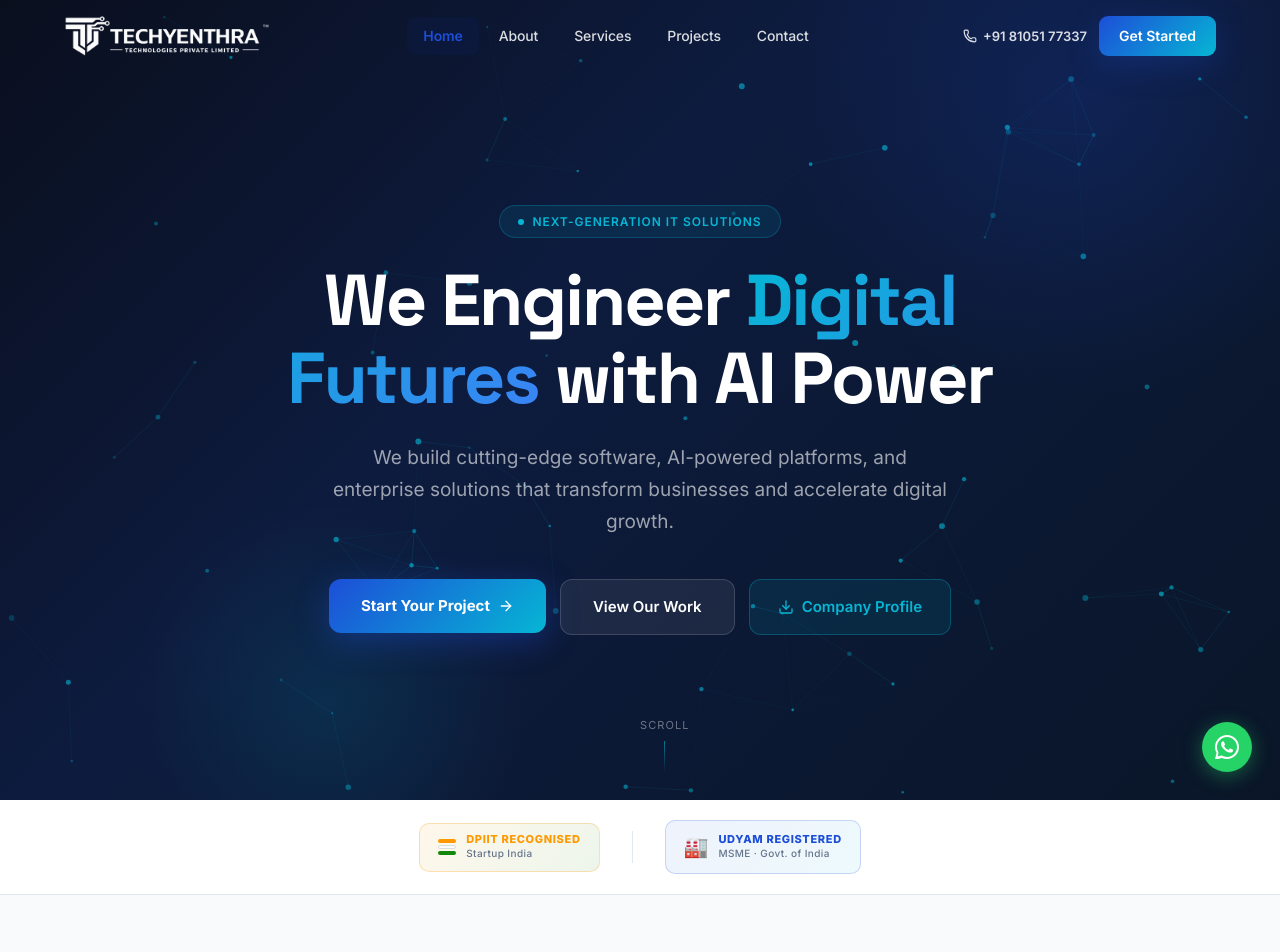
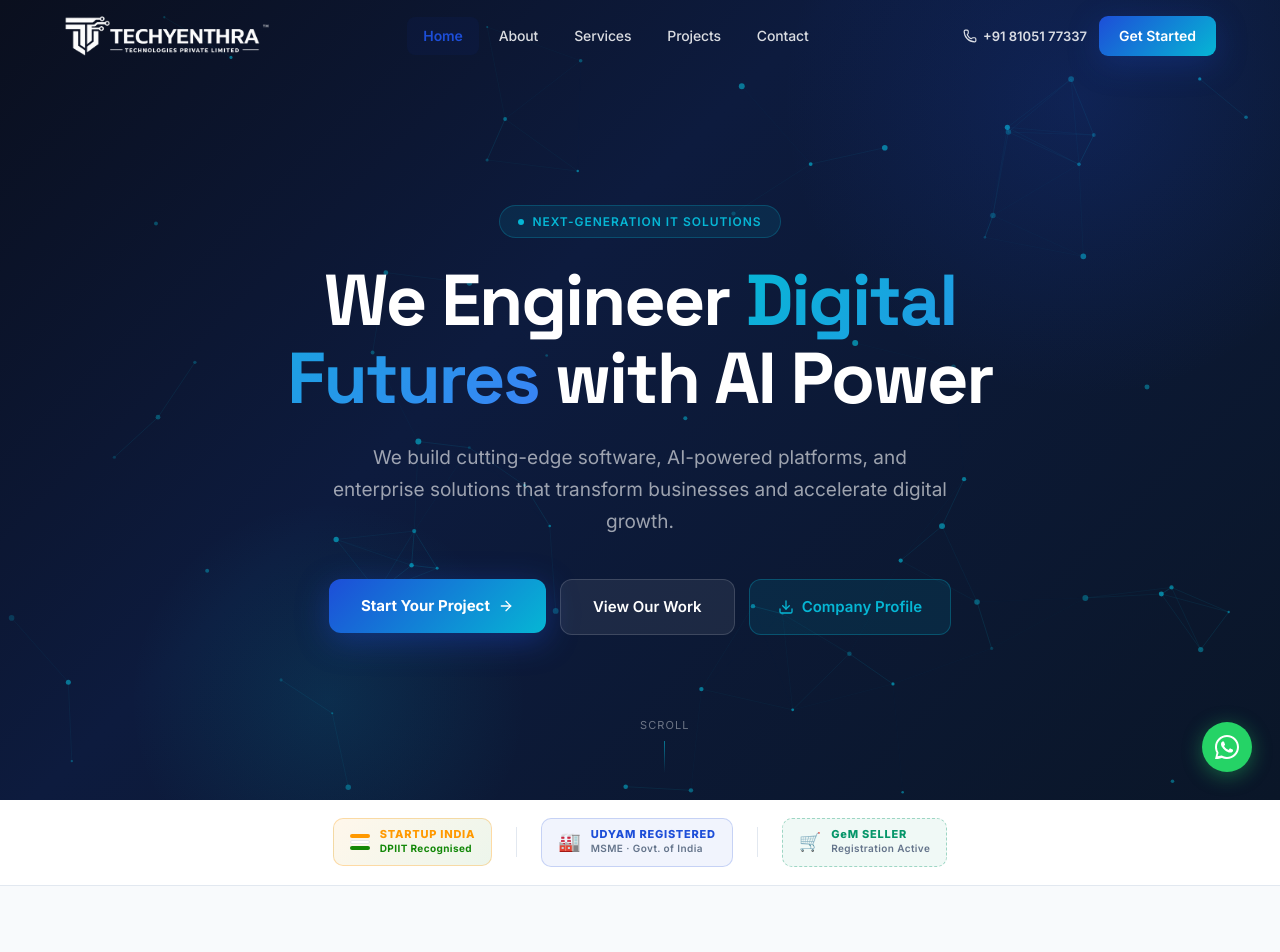
Before and after one commit to Muthukumaruma/TechYentra, a React (Vite) app: page / in a window 1280 px wide. Shown: the top 952 px of the page. Built offline with nearby package versions, Linux system fonts and the light colour scheme.

Commit message:
feat: add Startup India badge, GeM seller badge, CIN in footer, schema identifiers

```diff
--- a/index.html
+++ b/index.html
@@ -68,8 +68,12 @@
         "addressRegion": "Karnataka",
         "addressCountry": "IN"
       },
-      "foundingDate": "2019",
-      "numberOfEmployees": { "@type": "QuantitativeValue", "value": "20" },
+      "foundingDate": "2026",
+      "identifier": [
+        { "@type": "PropertyValue", "name": "CIN", "value": "U62011TN2026PTC194186" },
+        { "@type": "PropertyValue", "name": "DPIIT", "value": "DPIIT Recognised Startup" },
+        { "@type": "PropertyValue", "name": "Udyam", "value": "Udyam Registered MSME" }
+      ],
       "sameAs": ["https://www.linkedin.com/company/techyenthra/"],
       "contactPoint": {
         "@type": "ContactPoint",
--- a/src/components/layout/Footer.jsx
+++ b/src/components/layout/Footer.jsx
@@ -202,9 +202,14 @@ export default function Footer() {
             gap: '12px',
           }}
         >
-          <p style={{ fontSize: '13px' }}>
-            © {content.footer.copyright}
-          </p>
+          <div>
+            <p style={{ fontSize: '13px' }}>
+              © {content.footer.copyright}
+            </p>
+            <p style={{ fontSize: '11px', color: 'rgba(255,255,255,0.35)', marginTop: '4px' }}>
+              CIN: {content.company.cin}
+            </p>
+          </div>
           <div style={{ display: 'flex', gap: '24px' }}>
             {[
               { label: 'Privacy Policy', path: '/privacy' },
--- a/src/content.json
+++ b/src/content.json
@@ -10,7 +10,10 @@
     "logoDark": "/logo-dark.png",
     "companyProfile": "/TechYentra.pdf",
     "dpiitCertificate": "/DPIIT.pdf",
-    "udyamCertificate": "/Udyam.pdf"
+    "udyamCertificate": "/Udyam.pdf",
+    "cin": "U62011TN2026PTC194186",
+    "gemActive": false,
+    "gemSellerId": ""
   },
   "stats": [
     { "value": "50+", "label": "Projects Delivered" },
--- a/src/pages/HomePage.jsx
+++ b/src/pages/HomePage.jsx
@@ -208,64 +208,52 @@ export default function HomePage() {
       </section>
 
       {/* ─── Trust Strip ─── */}
-      <section style={{ background: 'var(--bg)', borderBottom: '1px solid var(--border)', padding: '20px 0' }}>
+      <section style={{ background: 'var(--bg)', borderBottom: '1px solid var(--border)', padding: '18px 0' }}>
         <div className="container">
-          <div style={{
-            display: 'flex', flexWrap: 'wrap', alignItems: 'center',
-            justifyContent: 'center', gap: '12px 32px',
-          }}>
-            {/* DPIIT Badge */}
-            <a
-              href={content.company.dpiitCertificate}
-              target="_blank"
-              rel="noopener noreferrer"
-              title="View DPIIT Certificate"
-              style={{
-                display: 'flex', alignItems: 'center', gap: '10px',
-                background: 'linear-gradient(135deg, rgba(255,153,0,0.08), rgba(19,136,8,0.08))',
-                border: '1px solid rgba(255,153,0,0.25)',
-                borderRadius: '10px', padding: '10px 18px',
-                textDecoration: 'none', transition: 'all 0.2s',
-              }}
-              onMouseEnter={e => e.currentTarget.style.borderColor = 'rgba(255,153,0,0.5)'}
-              onMouseLeave={e => e.currentTarget.style.borderColor = 'rgba(255,153,0,0.25)'}
+          <div style={{ display: 'flex', flexWrap: 'wrap', alignItems: 'center', justifyContent: 'center', gap: '10px 24px' }}>
+
+            {/* Startup India / DPIIT Badge */}
+            <a href={content.company.dpiitCertificate} target="_blank" rel="noopener noreferrer" title="DPIIT Recognition Certificate"
+              style={{ display: 'flex', alignItems: 'center', gap: '10px', background: 'linear-gradient(135deg,rgba(255,153,0,0.08),rgba(19,136,8,0.08))', border: '1px solid rgba(255,153,0,0.3)', borderRadius: '10px', padding: '9px 16px', textDecoration: 'none', transition: 'all 0.2s' }}
+              onMouseEnter={e => e.currentTarget.style.borderColor = 'rgba(255,153,0,0.6)'}
+              onMouseLeave={e => e.currentTarget.style.borderColor = 'rgba(255,153,0,0.3)'}
             >
-              {/* Indian flag colors bar */}
-              <div style={{ display: 'flex', flexDirection: 'column', gap: '2px' }}>
-                <div style={{ width: '18px', height: '4px', background: '#FF9900', borderRadius: '2px' }} />
-                <div style={{ width: '18px', height: '4px', background: '#ffffff', borderRadius: '2px', border: '1px solid #ddd' }} />
-                <div style={{ width: '18px', height: '4px', background: '#138808', borderRadius: '2px' }} />
+              <div style={{ display: 'flex', flexDirection: 'column', gap: '2px', flexShrink: 0 }}>
+                <div style={{ width: '20px', height: '4px', background: '#FF9900', borderRadius: '2px' }} />
+                <div style={{ width: '20px', height: '4px', background: '#fff', borderRadius: '2px', border: '1px solid #e5e7eb' }} />
+                <div style={{ width: '20px', height: '4px', background: '#138808', borderRadius: '2px' }} />
               </div>
               <div>
-                <div style={{ fontSize: '11px', fontWeight: 800, color: '#FF9900', letterSpacing: '0.06em', lineHeight: 1 }}>DPIIT RECOGNISED</div>
-                <div style={{ fontSize: '10px', color: 'var(--text-muted)', fontWeight: 500, letterSpacing: '0.04em' }}>Startup India</div>
+                <div style={{ fontSize: '11px', fontWeight: 800, color: '#FF9900', letterSpacing: '0.07em', lineHeight: 1.1 }}>STARTUP INDIA</div>
+                <div style={{ fontSize: '10px', color: '#138808', fontWeight: 700, letterSpacing: '0.04em' }}>DPIIT Recognised</div>
               </div>
             </a>
 
-            <div style={{ width: '1px', height: '32px', background: 'var(--border)' }} />
+            <div style={{ width: '1px', height: '30px', background: 'var(--border)' }} />
 
-            {/* Udyam Badge */}
-            <a
-              href={content.company.udyamCertificate}
-              target="_blank"
-              rel="noopener noreferrer"
-              title="View Udyam Registration Certificate"
-              style={{
-                display: 'flex', alignItems: 'center', gap: '10px',
-                background: 'linear-gradient(135deg, rgba(29,78,216,0.07), rgba(6,182,212,0.07))',
-                border: '1px solid rgba(29,78,216,0.2)',
-                borderRadius: '10px', padding: '10px 18px',
-                textDecoration: 'none', transition: 'all 0.2s',
-              }}
+            {/* Udyam MSME Badge */}
+            <a href={content.company.udyamCertificate} target="_blank" rel="noopener noreferrer" title="Udyam Registration Certificate"
+              style={{ display: 'flex', alignItems: 'center', gap: '10px', background: 'rgba(29,78,216,0.06)', border: '1px solid rgba(29,78,216,0.2)', borderRadius: '10px', padding: '9px 16px', textDecoration: 'none', transition: 'all 0.2s' }}
               onMouseEnter={e => e.currentTarget.style.borderColor = 'rgba(29,78,216,0.45)'}
               onMouseLeave={e => e.currentTarget.style.borderColor = 'rgba(29,78,216,0.2)'}
             >
-              <span style={{ fontSize: '20px' }}>🏭</span>
+              <span style={{ fontSize: '18px' }}>🏭</span>
               <div>
-                <div style={{ fontSize: '11px', fontWeight: 800, color: '#1d4ed8', letterSpacing: '0.06em', lineHeight: 1 }}>UDYAM REGISTERED</div>
-                <div style={{ fontSize: '10px', color: 'var(--text-muted)', fontWeight: 500, letterSpacing: '0.04em' }}>MSME · Govt. of India</div>
+                <div style={{ fontSize: '11px', fontWeight: 800, color: '#1d4ed8', letterSpacing: '0.07em', lineHeight: 1.1 }}>UDYAM REGISTERED</div>
+                <div style={{ fontSize: '10px', color: 'var(--text-muted)', fontWeight: 600, letterSpacing: '0.04em' }}>MSME · Govt. of India</div>
               </div>
             </a>
+
+            <div style={{ width: '1px', height: '30px', background: 'var(--border)' }} />
+
+            {/* GeM Badge */}
+            <div style={{ display: 'flex', alignItems: 'center', gap: '10px', background: 'rgba(5,150,105,0.06)', border: '1px dashed rgba(5,150,105,0.35)', borderRadius: '10px', padding: '9px 16px' }}>
+              <span style={{ fontSize: '18px' }}>🛒</span>
+              <div>
+                <div style={{ fontSize: '11px', fontWeight: 800, color: '#059669', letterSpacing: '0.07em', lineHeight: 1.1 }}>GeM SELLER</div>
+                <div style={{ fontSize: '10px', color: 'var(--text-muted)', fontWeight: 600, letterSpacing: '0.04em' }}>Registration Active</div>
+              </div>
+            </div>
 
           </div>
         </div>
```
